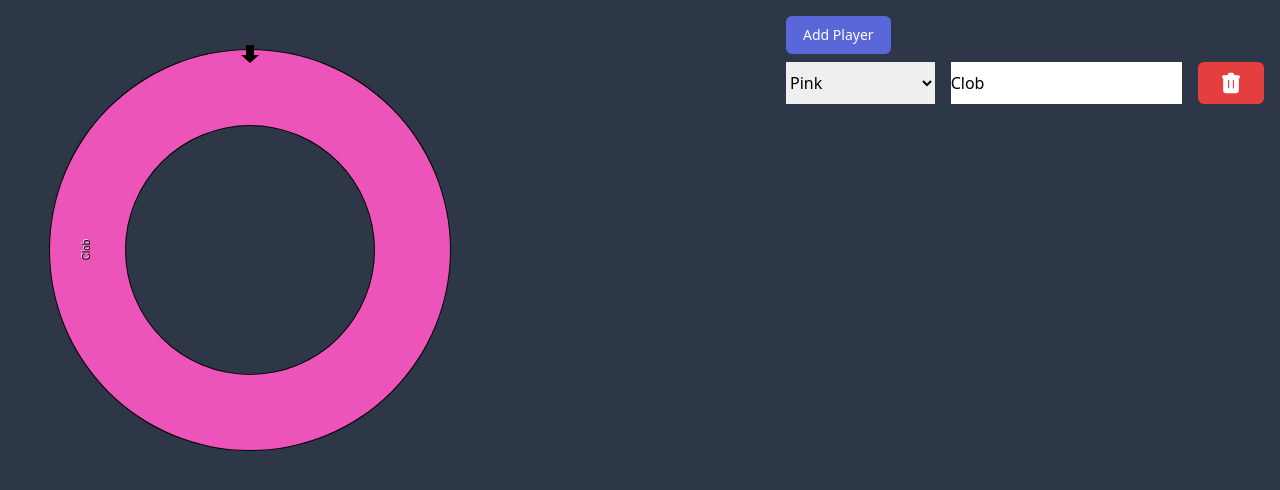
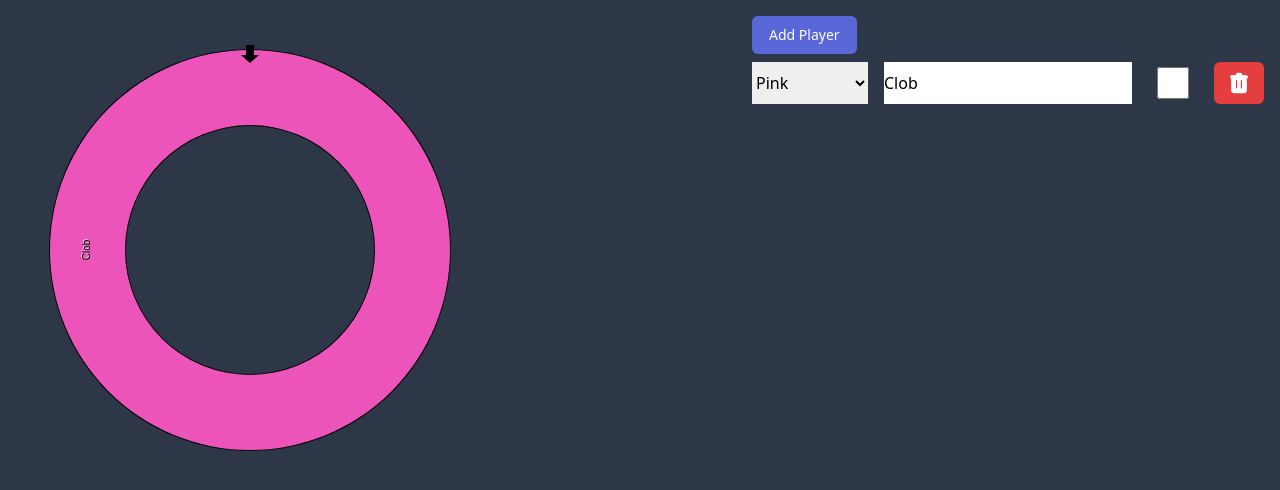
Before and after one commit to Colbydude/among-us-roulette, a Vue app: page / in a window 1280 px wide. Shown: the top 490 px of the page. Built offline with nearby package versions, Linux system fonts and the light colour scheme; what @tailwindcss/custom-forms would draw is missing.

Commit message:
Add elimination flag.

```diff
--- a/src/App.vue
+++ b/src/App.vue
@@ -1,6 +1,6 @@
 <template>
     <div id="app">
-        <wheel :players="players" />
+        <wheel :players="players.filter(player => player.eliminated === false)" />
         <div class="absolute top-0 right-0 p-4">
             <button
                 @click="addPlayer()"
@@ -35,7 +35,7 @@ export default {
     data: () => ({
         colors: Colors,
         players: [
-            { playerName: 'Clob', colorHex: Colors.find(color => color.colorName === 'Pink').colorHex },
+            { colorHex: Colors.find(color => color.colorName === 'Pink').colorHex, eliminated: false, playerName: 'Clob' },
         ]
     }),
 
@@ -47,6 +47,7 @@ export default {
 
             this.players.push({
                 colorHex: Colors[0].colorHex,
+                eliminated: false,
                 playerName: ''
             });
         },
--- a/src/components/PlayerInput.vue
+++ b/src/components/PlayerInput.vue
@@ -1,5 +1,5 @@
 <template>
-    <div class="block grid grid-cols-6 gap-x-4 mt-2">
+    <div class="block grid grid-cols-8 gap-x-4 mt-2">
         <select v-model="player.colorHex" class="form-input col-span-2 block w-full">
             <option
                 v-for="color in colors"
@@ -9,7 +9,10 @@
                 {{ color.colorName }}
             </option>
         </select>
-        <input v-model="player.playerName" type="text" class="form-input col-span-3 block w-full" placeholder="Player Name">
+        <input v-model="player.playerName" type="text" class="form-input col-span-4 block w-full" placeholder="Player Name">
+        <label class="col-span-1 inline-flex items-center">
+            <input v-model="player.eliminated" type="checkbox" class="form-checkbox h-8 w-8 m-auto">
+        </label>
         <button
             @click="remove()"
             type="button"
```
Also changed, not shown: 1 other file (tests, documents, lock files or other folders).
